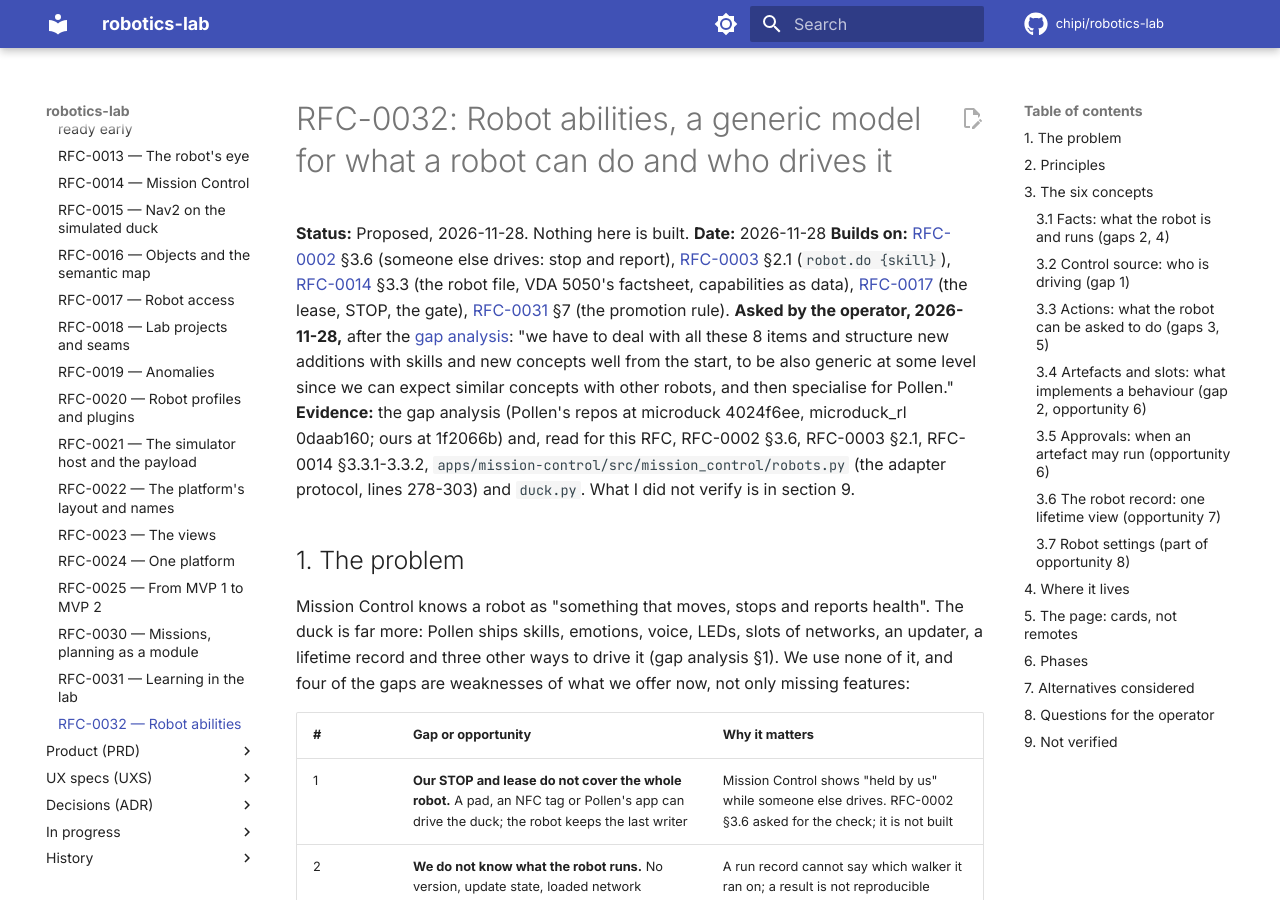
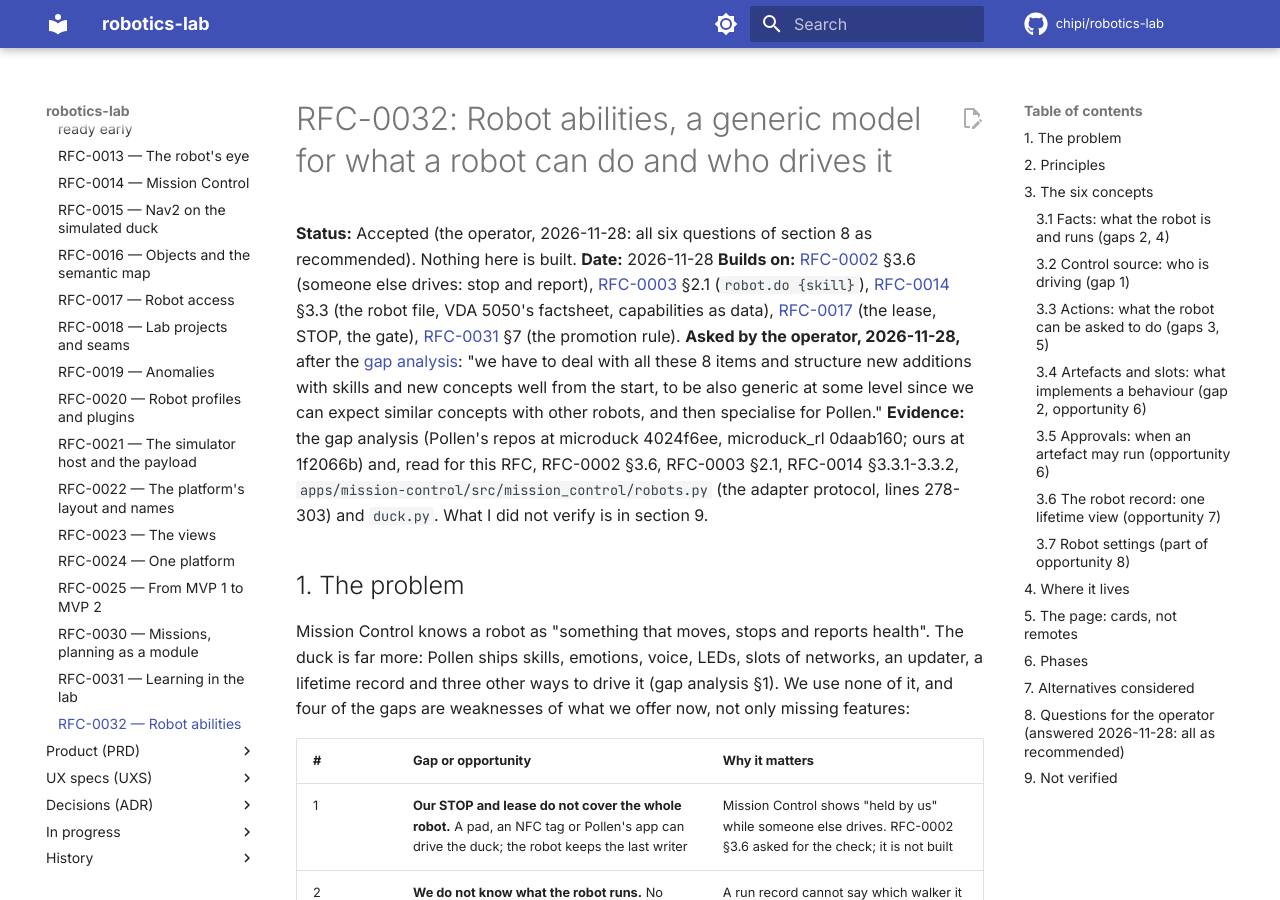
Before and after one commit to chipi/robotics-lab, an MkDocs documentation site: the page built from docs/rfc/RFC-0032-robot-abilities.md, in a window 1280 px wide and 900 px high. Built offline with MkDocs 1.6.1 and Material for MkDocs 9.7.7, drawn with Linux system fonts in a browser that asks for light colours; comment, search, counter and statistics services are not loaded; some of the changed text lies outside the part shown.

Commit message:
docs(rfc): RFC-0032 accepted, all six questions as recommended (the operator, 2026-11-28)
Co-Authored-By: Claude Opus 5.5 <noreply@anthropic.com>
Claude-Session: https://claude.ai/code/session_01UDhkTjpcSaS6Q5Ekx3cb71

```diff
--- a/docs/rfc/RFC-0032-robot-abilities.md
+++ b/docs/rfc/RFC-0032-robot-abilities.md
@@ -1,6 +1,7 @@
 # RFC-0032: Robot abilities, a generic model for what a robot can do and who drives it
 
-**Status:** Proposed, 2026-11-28. Nothing here is built.
+**Status:** Accepted (the operator, 2026-11-28: all six questions of section 8 as recommended).
+Nothing here is built.
 **Date:** 2026-11-28
 **Builds on:** [RFC-0002](RFC-0002-robot-brain.md) §3.6 (someone else drives: stop and report),
 [RFC-0003](RFC-0003-robot-interface.md) §2.1 (`robot.do {skill}`),
@@ -222,7 +223,7 @@ Phase 1's control-source rule is the one safety item: it lands before any real d
   missions (RFC-0030) need both as steps.
 - **Leave it to `robotctl` over ssh.** Free, but nothing is logged, leased or visible.
 
-## 8. Questions for the operator
+## 8. Questions for the operator (answered 2026-11-28: all as recommended)
 
 1. **Q1, the order:** phases 1 to 5 as above, phase 1 first because it carries the safety rule?
    Recommended: yes.
```
Also changed, not shown: docs/rfc/README.md (+2 -1 lines).
